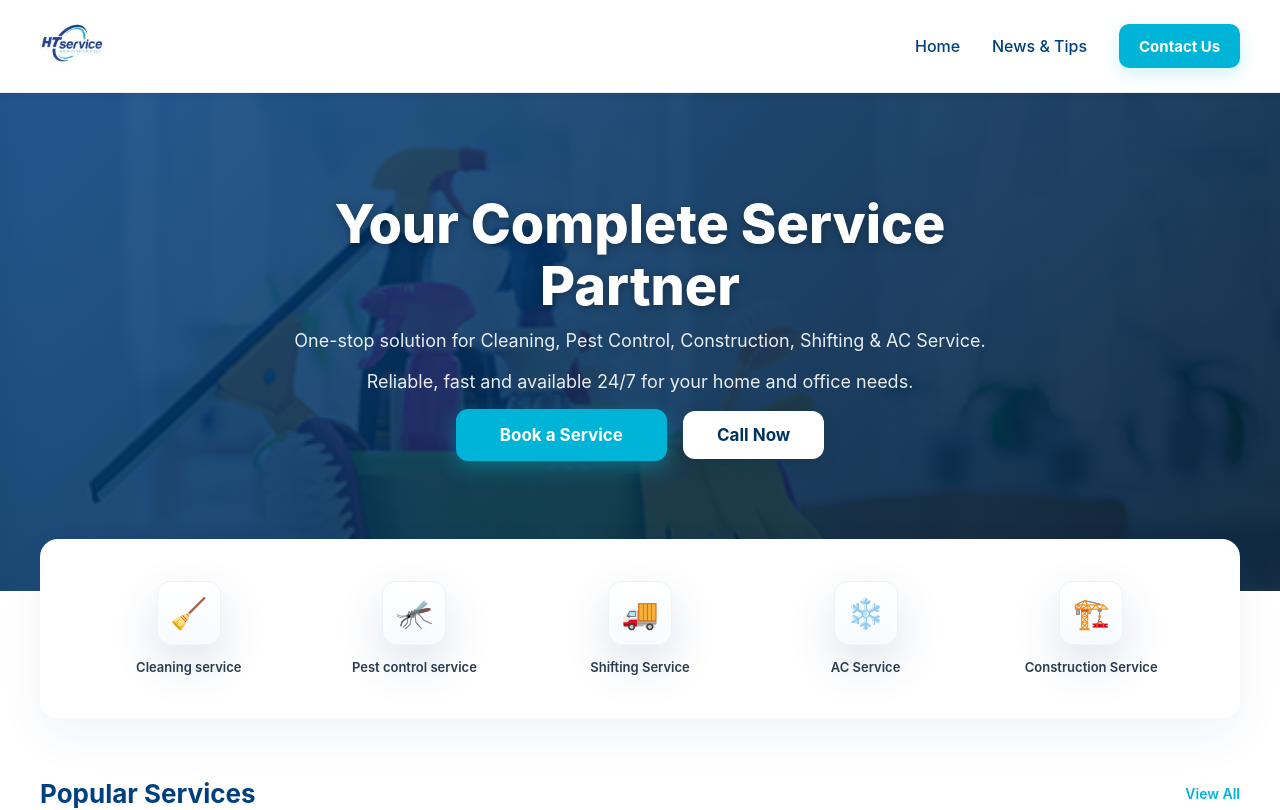
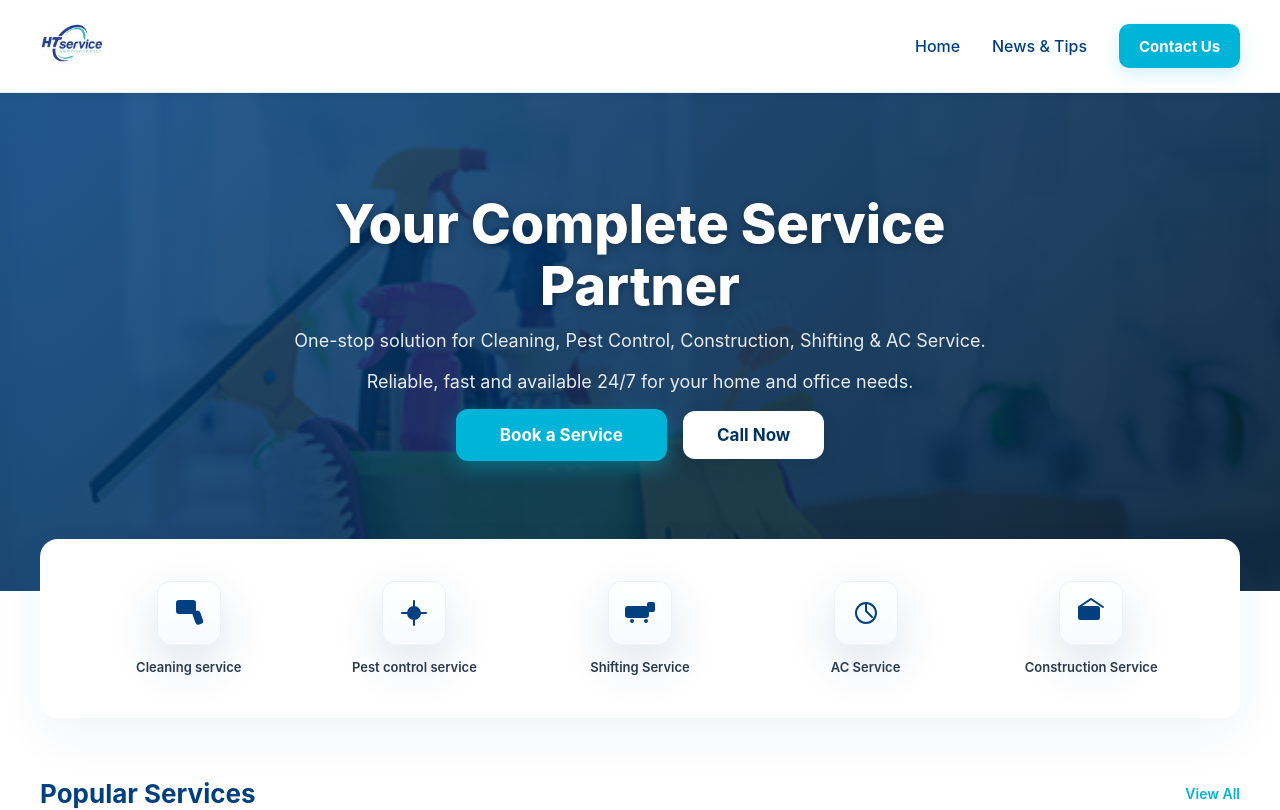
Before and after one commit to RetroRabiul/HTService, a Next.js app: page / in a window 1280 px wide. Shown: the top 810 px of the page. Built offline with nearby package versions, Linux system fonts and the light colour scheme.

Commit message:
icon changed

```diff
--- a/pages/index.js
+++ b/pages/index.js
@@ -6,12 +6,57 @@ import BookingModal from '../components/BookingModal';
 import ServicesModal from '../components/ServicesModal';
 
 const categories = [
-  { icon: '🧹', label: 'Cleaning service' },
-  { icon: '🦟', label: 'Pest control service' },
-  { icon: '🚚', label: 'Shifting Service' },
-  { icon: '❄️', label: 'AC Service' },
-  { icon: '🏗️', label: 'Construction Service' },
+  { label: 'Cleaning service' },
+  { label: 'Pest control service' },
+  { label: 'Shifting Service' },
+  { label: 'AC Service' },
+  { label: 'Construction Service' },
 ];
+
+function renderIcon(label) {
+  const common = { width: 36, height: 36, viewBox: '0 0 36 36', fill: 'none', xmlns: 'http://www.w3.org/2000/svg' };
+  switch (label) {
+    case 'Cleaning service':
+      return (
+        <svg {...common} aria-hidden>
+          <rect x="6" y="6" width="18" height="12" rx="2" strokeWidth="2" stroke="currentColor" fill="currentColor" />
+          <rect x="22" y="18" width="6" height="12" rx="2" transform="rotate(-20 22 18)" strokeWidth="2" stroke="currentColor" fill="currentColor" />
+        </svg>
+      );
+    case 'Pest control service':
+      return (
+        <svg {...common} aria-hidden>
+          <circle cx="18" cy="18" r="6" strokeWidth="2" stroke="currentColor" fill="currentColor" />
+          <path d="M6 18h6M24 18h6M18 6v6M18 24v6" strokeWidth="2" stroke="currentColor" strokeLinecap="round" />
+        </svg>
+      );
+    case 'Shifting Service':
+      return (
+        <svg {...common} aria-hidden>
+          <rect x="4" y="12" width="22" height="10" rx="2" strokeWidth="2" stroke="currentColor" fill="currentColor" />
+          <rect x="26" y="8" width="6" height="8" rx="1" strokeWidth="2" stroke="currentColor" fill="currentColor" />
+          <circle cx="10" cy="26" r="2" fill="currentColor" />
+          <circle cx="24" cy="26" r="2" fill="currentColor" />
+        </svg>
+      );
+    case 'AC Service':
+      return (
+        <svg {...common} aria-hidden>
+          <circle cx="18" cy="18" r="10" strokeWidth="2" stroke="currentColor" />
+          <path d="M18 8v8l6 6" strokeWidth="2" stroke="currentColor" strokeLinecap="round" strokeLinejoin="round" />
+        </svg>
+      );
+    case 'Construction Service':
+      return (
+        <svg {...common} aria-hidden>
+          <rect x="6" y="12" width="20" height="12" rx="1.5" strokeWidth="2" stroke="currentColor" fill="currentColor" />
+          <path d="M6 12 L18 4 L30 12" strokeWidth="2" stroke="currentColor" fill="none" strokeLinecap="round" />
+        </svg>
+      );
+    default:
+      return null;
+  }
+}
 
 const popularServices = [
   { id: 1, title: 'Cleaning service', desc: 'General cleaning for homes & offices', color: '#0077c8' },
@@ -109,7 +154,7 @@ export default function Home() {
         {/* Category Tiles */}
         <div className={styles.categoriesWrap}>
           <div className={styles.categoriesGrid}>
-            {categories.map(({ icon, label }) => (
+            {categories.map(({ label }) => (
               <div
                 key={label}
                 className={[styles.categoryTile, activeCategory === label ? styles.categoryTileActive : ''].filter(Boolean).join(' ')}
@@ -127,7 +172,7 @@ export default function Home() {
                 }}
                 aria-pressed={activeCategory === label}
               >
-                <div className={styles.categoryIcon}>{icon}</div>
+                <div className={styles.categoryIcon} aria-hidden>{renderIcon(label)}</div>
                 <span className={styles.categoryLabel}>{label}</span>
               </div>
             ))}
--- a/styles/Home.module.css
+++ b/styles/Home.module.css
@@ -3,6 +3,11 @@
   font-family: 'Inter', system-ui, Arial;
   min-height: 100vh;
   overflow-x: hidden;
+}
+
+:root {
+  --brand-primary: #00B4D8;
+  --brand-dark: #004080;
 }
 
 /* ── Booking Confirmation Banner ────────── */
@@ -160,6 +165,7 @@
   transition: border-color 0.18s, box-shadow 0.18s, transform 0.12s, background 0.12s;
   box-shadow: 0 18px 48px rgba(0,64,128,0.14), inset 0 6px 16px rgba(255,255,255,0.6);
 }
+.categoryIcon svg { width:36px; height:36px; color: var(--brand-dark); }
 .categoryTile:hover .categoryIcon {
   border-color: rgba(0,180,216,0.18);
   box-shadow: 0 22px 56px rgba(0,180,216,0.16), inset 0 8px 20px rgba(255,255,255,0.7);
@@ -175,6 +181,7 @@
   border-color: rgba(0,180,216,0.22);
   background: linear-gradient(180deg, #ffffff 0%, #e9fbff 100%);
 }
+.categoryTileActive .categoryIcon svg { color: var(--brand-primary); }
 
 /* Hover: show cyan curved border/glow around the tile */
 .categoryTile::after {
```
